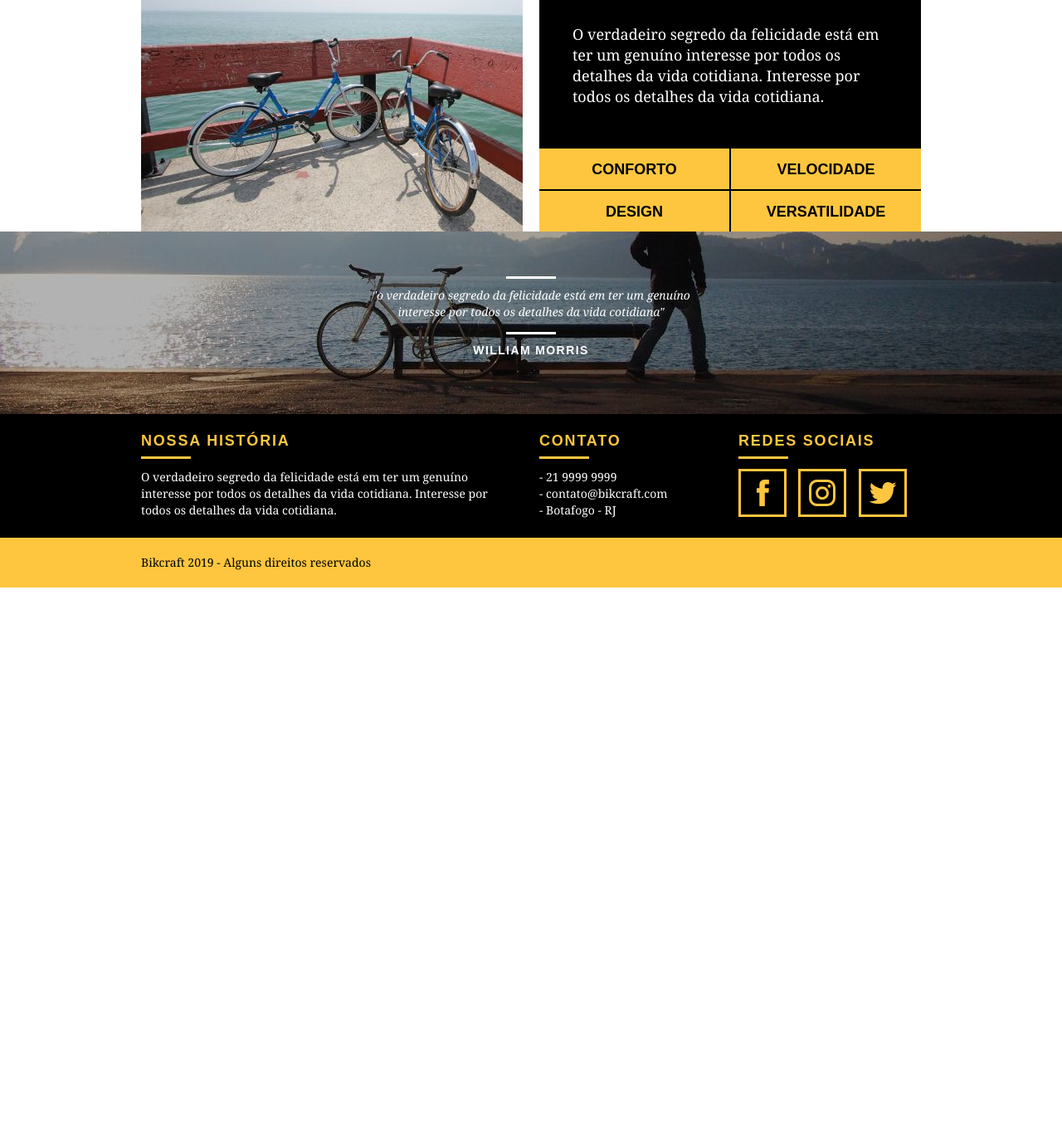
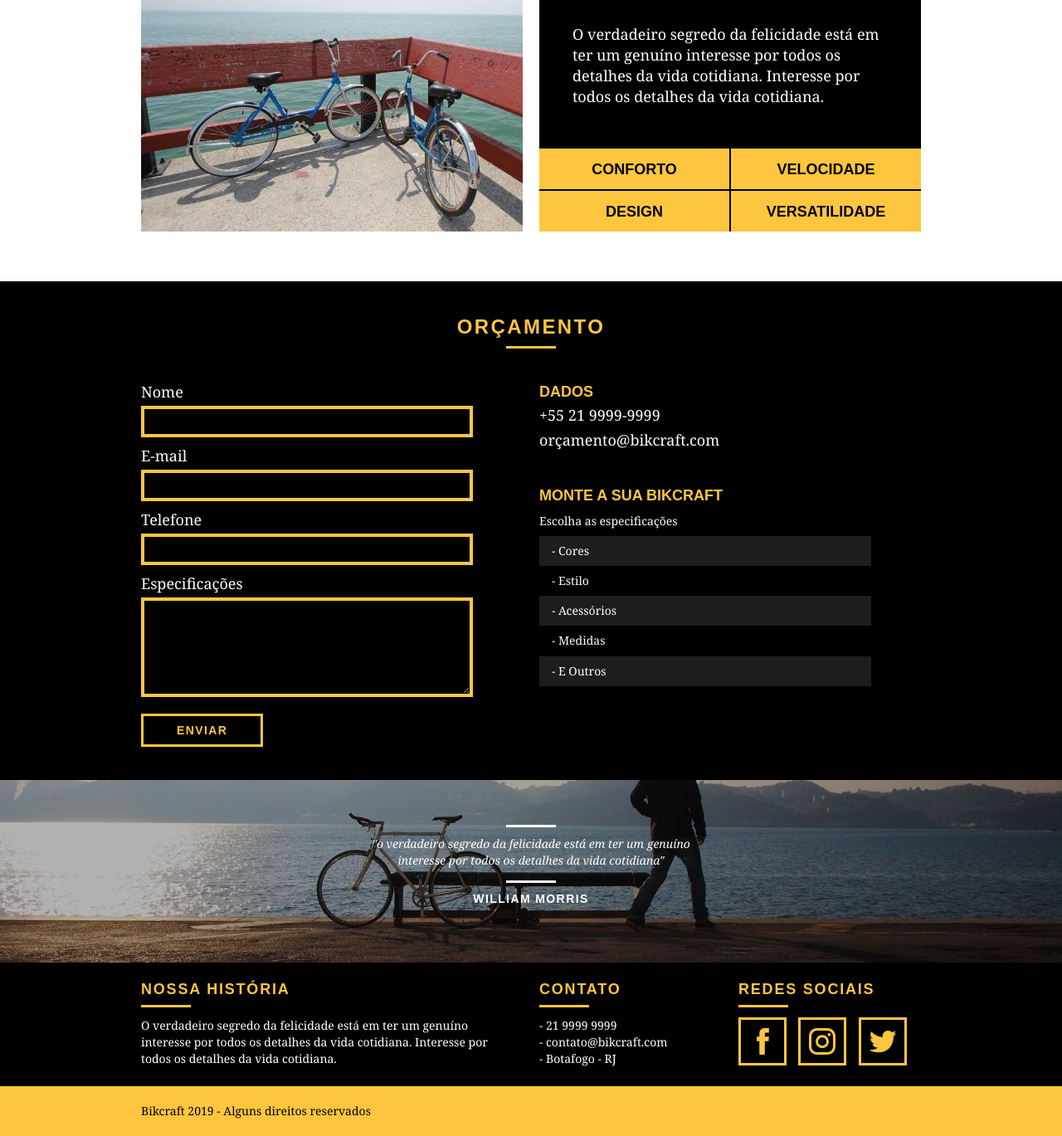
Before and after one commit to marcelopajr/bikcraft, a PHP site: page /produtos.html in a window 1280 px wide. Shown: the part 1894-3263 px from the top of the page at 83% size. Before the commit the page ends 2602 px from the top, so only its background shows below. Run offline with PHP 8.4, Linux system fonts and the light colour scheme.

Commit message:
Produtos 2

```diff
--- a/css/produtos.css
+++ b/css/produtos.css
@@ -71,3 +71,105 @@
 .produto_info ul li:nth-child(even) {
   margin-left: 2px;
 }
+
+/* Orçamento */
+.orcamento {
+  background: #000;
+  width: 100%;
+  margin-top: 60px;
+  padding: 40px 0;
+}
+
+.orcamento h2 {
+  color: #fec63e;
+}
+
+.orcamento h2:after {
+  background: #fec63e;
+}
+
+.form {
+  padding-right: 60px;
+}
+
+.form label {
+  display: block;
+  color: #fff;
+  font-family: Georgia, "Times New Roman", Times, serif;
+  font-size: 18px;
+  line-height: 25px;
+  margin-bottom: 4px;
+}
+
+.form input {
+  display: block;
+  width: 100%;
+  border: 4px solid #fec63e;
+  background: none;
+  font-family: Georgia, "Times New Roman", Times, serif;
+  font-size: 14px;
+  color: #fff;
+  padding: 7px 10px;
+  margin-bottom: 10px;
+  outline: none;
+}
+
+.form textarea {
+  display: block;
+  width: 100%;
+  height: 120px;
+  border: 4px solid #fec63e;
+  background: none;
+  font-family: Georgia, "Times New Roman", Times, serif;
+  font-size: 14px;
+  color: #fff;
+  padding: 7px 10px;
+  margin-bottom: 20px;
+  outline: none;
+}
+
+.form button {
+  background: none;
+  padding: 7px 40px;
+}
+
+.orcamento_dados {
+  color: #fff;
+}
+
+.orcamento_dados h3 {
+  font-size: 18px;
+  font-weight: bold;
+  line-height: 25px;
+  text-transform: uppercase;
+  color: #fec63e;
+}
+
+.orcamento_dados span {
+  display: block;
+  font-family: Georgia, "Times New Roman", Times, serif;
+  font-size: 18px;
+  line-height: 30px;
+}
+
+.dados_email {
+  margin-bottom: 40px;
+}
+
+.orcamento_dados ul {
+  padding-right: 60px;
+}
+
+.orcamento_dados ul li {
+  font-family: Georgia, "Times New Roman", Times, serif;
+  font-size: 14px;
+  padding: 10px 15px;
+}
+
+.orcamento_dados ul li:nth-child(odd) {
+  background: #1d1d1d;
+}
+
+.orcamento_dados p {
+  margin: 8px 0;
+}
--- a/produtos.html
+++ b/produtos.html
@@ -90,6 +90,39 @@
     </div>
   </section>
 
+  <section class="orcamento">
+    <div class="container">
+      <h2 class="subtitulo">Orçamento</h2>
+      <form class="grid-8 form" id="form_orcamento" action="">
+        <label for="nome">Nome</label>
+        <input type="text" id="nome">
+        <label for="email">E-mail</label>
+        <input type="text" id="email">
+        <label for="telefone">Telefone</label>
+        <input type="text" id="telefone">
+        <label for="espec">Especificações</label>
+        <textarea id="espec"></textarea>
+        <button class="btn" type="submit">Enviar</button>
+      </form>
+
+      <div class="grid-8 orcamento_dados">
+        <h3>Dados</h3>
+        <span>+55 21 9999-9999</span>
+        <span class="dados_email">orçamento@bikcraft.com</span>
+
+        <h3>Monte a sua bikcraft</h3>
+        <p>Escolha as especificações</p>
+        <ul>
+          <li>- Cores</li>
+          <li>- Estilo</li>
+          <li>- Acessórios</li>
+          <li>- Medidas</li>
+          <li>- E Outros</li>
+        </ul>
+      </div>
+    </div>
+  </section>
+
   <section class="quebra">
     <blockquote class="quote-externo container">
       <p>"o verdadeiro segredo da felicidade está em ter um genuíno interesse por todos os detalhes da vida cotidiana"</p>
```
